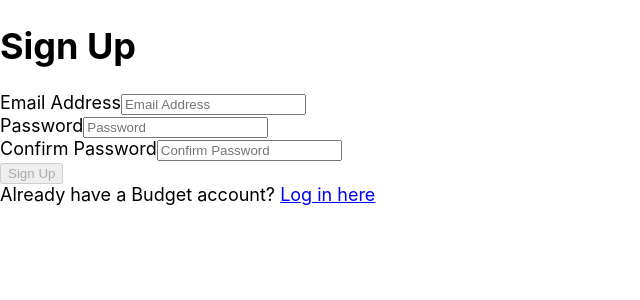
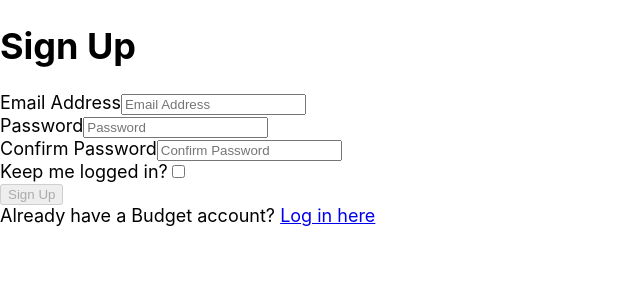
Before and after one commit to awkweb/web, a Vue app: page /signup in a window 1280 px wide. Shown: the top 300 px of the page, without its empty margins (0-640 px from the left). Built offline with nearby package versions, Linux system fonts and the light colour scheme.

Commit message:
Add uuids, organize plaid models

```diff
--- a/src/store/modules/auth.store.js
+++ b/src/store/modules/auth.store.js
@@ -5,6 +5,7 @@ import { SET_USER } from '@/store/constants'
 const store = {
     state: {
         user: JSON.parse(localStorage.getItem('user')) || null,
+        persistUser: false,
     },
     actions: {
         LINK_PLAID: async ({ commit }, data) => {
--- a/src/views/LogIn.vue
+++ b/src/views/LogIn.vue
@@ -25,6 +25,14 @@
                         :class="['auth__input', { 'success': !$v.password.$invalid }]"
                         placeholder="Password"
                         type="password"
+                    >
+                </div>
+
+                <div>
+                    <label>Keep me logged in?</label>
+                    <input
+                        v-model="persistUser"
+                        type="checkbox"
                     >
                 </div>
 
@@ -60,6 +68,7 @@ export default {
         error: null,
         loading: false,
         password: null,
+        persistUser: false,
     }),
     created() {
         if (this.$route.query.email) this.email = this.$route.query.email
--- a/src/views/SignUp.vue
+++ b/src/views/SignUp.vue
@@ -38,6 +38,14 @@
                 >
             </div>
 
+            <div>
+                <label>Keep me logged in?</label>
+                <input
+                    v-model="persistUser"
+                    type="checkbox"
+                >
+            </div>
+
             <button
                 :class="['auth__button', { loading }]"
                 :disabled="$v.validationGroup.$invalid || loading"
@@ -71,6 +79,7 @@ export default {
         loading: false,
         password: null,
         passwordConfirm: null,
+        persistUser: false,
     }),
     created() {
         if (this.$route.query.email) this.email = this.$route.query.email
```
